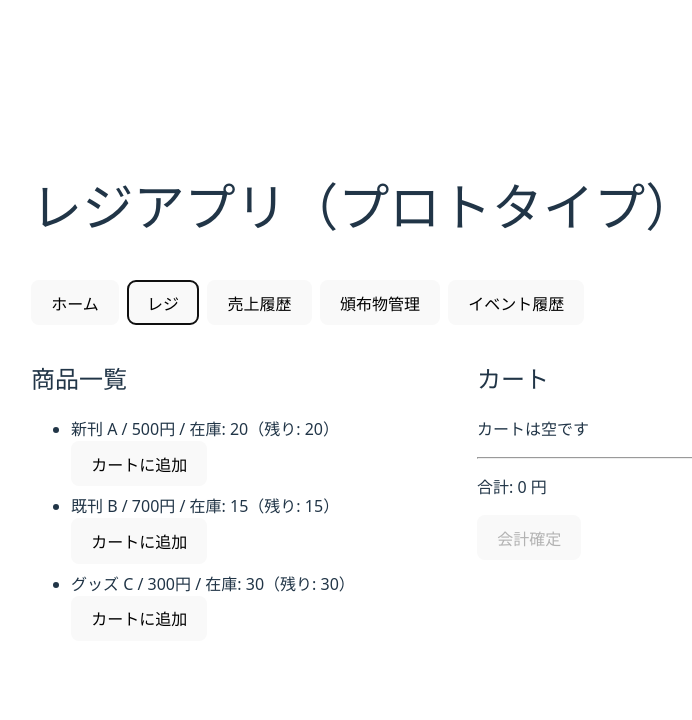
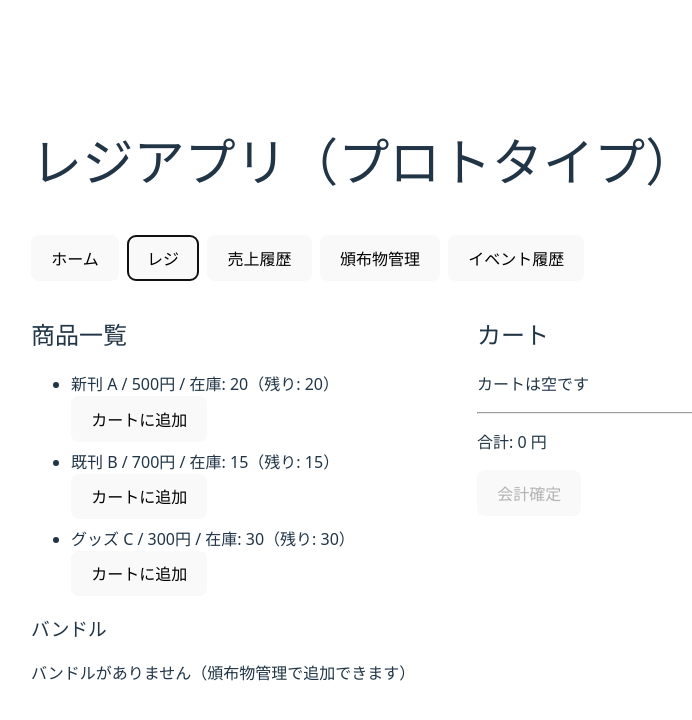
Before and after one commit to kei5o55/register, a React (Vite) app: page / in a window 1280 px wide. Both pictures are taken after a click on the button "レジ". Shown: the top 720 px of the page, without its empty margins (175-867 px from the left). Built offline with nearby package versions, Linux system fonts and the light colour scheme.

Commit message:
バンドル機能の改良
バンドルでの頒布数をレジ・売上履歴に表示するようにしました

```diff
--- a/src/App.tsx
+++ b/src/App.tsx
@@ -58,6 +58,8 @@ function App() {
   const selectedEventSalesForDetail = selectedEvent ? sales.filter(s => s.eventId === selectedEvent.id) : [];
   const currentEvent =currentEventId ? events.find(e => e.id === currentEventId) ?? null : null;
 
+  const [bundleCart, setBundleCart] = useState<BundleCartItem[]>([]);
+  type BundleCartItem = { bundleId: string; quantity: number };
 
   useEffect(() => {//商品データの保存(itemsが変化したときに実行)
     saveItems(items);
@@ -84,6 +86,20 @@ function App() {
       return prev.slice(0, -1);
     });
   };
+
+  const handleAddBundleToCart = (bundleId: string) => {
+    setBundleCart((prev) => {
+      const existing = prev.find((b) => b.bundleId === bundleId);
+      if (existing) {
+        return prev.map((b) =>
+          b.bundleId === bundleId ? { ...b, quantity: b.quantity + 1 } : b
+        );
+      }
+      return [...prev, { bundleId, quantity: 1 }];
+    });
+  };
+
+  const getBundleById = (id: string) => bundles.find((b) => b.id === id)!;
 
   const handleAddBundle = (name: string, lines: BundleLine[], price: number) => {
     const newBundle: Bundle = {
@@ -127,20 +143,91 @@ function App() {
     });
   };
 
-  const totalPrice = cart.reduce((sum, c) => {
+  const totalPrice =
+    cart.reduce((sum, c) => {
       const item = getItemById(c.itemId);
       return sum + item.price * c.quantity;
+    }, 0)
+    +
+    bundleCart.reduce((sum, bc) => {
+      const bundle = getBundleById(bc.bundleId);
+      return sum + bundle.price * bc.quantity;
   }, 0);
 
 const handleCheckout = () => {
-    if (cart.length === 0) return;
 
-    if (!currentEventId){
+      // 単品もバンドルも空なら何もしない
+      if (cart.length === 0 && bundleCart.length === 0) return;
+
+      if (!currentEventId) {
         alert("イベントを選択してください");
         return;
       }
 
-    const total = totalPrice;
+      // --- ① 必要数を itemId ごとに集計（単品 + バンドル展開） ---
+      const required = new Map<string, number>();
+
+      // 単品
+      for (const c of cart) {
+        required.set(c.itemId, (required.get(c.itemId) ?? 0) + c.quantity);
+      }
+
+      // バンドル（中身を展開して必要数に加算）
+      for (const bc of bundleCart) {
+        const bundle = bundles.find((b) => b.id === bc.bundleId);
+        if (!bundle) continue;
+
+        for (const line of bundle.lines) {
+          const add = line.quantity * bc.quantity;
+          required.set(line.itemId, (required.get(line.itemId) ?? 0) + add);
+        }
+      }
+
+      // --- ② 在庫チェック（バンドル込み） ---
+      for (const [itemId, need] of required) {
+        const item = items.find((i) => i.id === itemId);
+        if (!item) continue; // 念のため
+
+        if (item.stock < need) {
+          alert(`在庫が足りません: ${item.name}\n必要: ${need} / 在庫: ${item.stock}`);
+          return;
+        }
+      }
+      // --- バンドル由来の内訳（itemIdごと）をスナップショット保存する ---
+      const bundleExpandedMap = new Map<string, { name: string; quantity: number }>();
+
+      for (const bc of bundleCart) {
+        const bundle = bundles.find((b) => b.id === bc.bundleId);
+        if (!bundle) continue;
+
+        for (const line of bundle.lines) {
+          const item = getItemById(line.itemId);
+
+          // バンドル1個あたり line.quantity 個入ってる × バンドル購入数
+          const add = line.quantity * bc.quantity;
+
+          const cur = bundleExpandedMap.get(line.itemId);
+          if (cur) {
+            cur.quantity += add;
+            // 名前は最新に寄せる（スナップショットとしては item.name でOK）
+            cur.name = item.name;
+          } else {
+            bundleExpandedMap.set(line.itemId, { name: item.name, quantity: add });
+          }
+        }
+      }
+
+      const bundleExpandedItems =
+        bundleExpandedMap.size > 0
+          ? Array.from(bundleExpandedMap.entries()).map(([itemId, v]) => ({
+              itemId,
+              name: v.name,
+              quantity: v.quantity,
+            }))
+          : undefined;
+
+
+      // --- ③ 売上データを作る（単品は items に、バンドルは bundles に保存） ---
       const now = new Date();
 
       const saleItems: SaleItem[] = cart.map((c) => {
@@ -153,28 +240,42 @@ function App() {
         };
       });
 
+      const saleBundles = bundleCart.map((bc) => ({
+        bundleId: bc.bundleId,
+        quantity: bc.quantity,
+      }));
+
+      const total = totalPrice; // ←すでに単品+バンドルの合計になってる前提
+
       const sale: Sale = {
         id: crypto.randomUUID(),
         datetime: now.toLocaleString(),
         total,
         items: saleItems,
-      eventId: currentEventId,//選択されたイベントID(紐づけ)
+        bundles: saleBundles.length > 0 ? saleBundles : undefined,
+        bundleExpandedItems, // ←追加
+        eventId: currentEventId,
       };
 
       setSales((prev) => [sale, ...prev]);
 
+      // --- ④ 在庫更新（required 分まとめて引く） ---
       const updatedItems = items.map((item) => {
-      const cartItem = cart.find((c) => c.itemId === item.id);
-      if (!cartItem) return item;
-      return {
-        ...item,
-        stock: item.stock - cartItem.quantity,
-      };
+        const need = required.get(item.id) ?? 0;
+        if (need === 0) return item;
+        return { ...item, stock: item.stock - need };
       });
 
       setItems(updatedItems);
+
+      // --- ⑤ カートを空にする ---
       setCart([]);
+      setBundleCart([]);
+
       alert(`合計金額: ${total} 円`);
+      console.log("saved sale (full)", JSON.stringify(sale, null, 2));
+
+
 };
 
   const handleChangeItemName = (id: string, name: string) => {
@@ -277,11 +378,15 @@ function App() {
       {screen === "register" && (
         <RegisterScreen
           items={items}
+          bundles={bundles}
           cart={cart}
+          bundleCart={bundleCart}
           totalPrice={totalPrice}
           onAddToCart={handleAddToCart}
-          onCheckout={handleCheckout}
+          onAddBundleToCart={handleAddBundleToCart}
+          onCheckout={handleCheckout} // ※ 会計は次ステップで bundle 対応する
           getItemById={getItemById}
+          getBundleById={getBundleById}
           getRemainingStock={getRemainingStock}
         />
       )}
@@ -300,6 +405,7 @@ function App() {
       {screen === "saleDetail" && selectedSale && (
         <SaleDetailScreen
           sale={selectedSale}
+          bundles={bundles}
           onBack={back}
           onDelete={() => {
             handleDeleteSale(selectedSale.id);
--- a/src/components/EventDetailScreen.tsx
+++ b/src/components/EventDetailScreen.tsx
@@ -36,14 +36,18 @@ export function EventDetailScreen({ event, sales, onBack }: Props) {
           <thead>
             <tr>
               <th>頒布物</th>
-              <th>個数</th>
+              <th>単品</th>
+              <th>バンドル</th>
+              <th>合計</th>
             </tr>
           </thead>
           <tbody>
             {report.items.map((it) => (
               <tr key={it.itemId}>
                 <td>{it.name}</td>
-                <td>{it.quantity}</td>
+                <td>{it.singleQuantity}</td>
+                <td>{it.bundleQuantity}</td>
+                <td>{it.totalQuantity}</td>
               </tr>
             ))}
           </tbody>
--- a/src/components/RegisterScreen.tsx
+++ b/src/components/RegisterScreen.tsx
@@ -1,23 +1,39 @@
 // src/components/RegisterScreen.tsx
-import type{ Item, CartItem } from "../types";
+import type{ Item, CartItem, Bundle } from "../types";
+
+type BundleCartItem = { bundleId: string; quantity: number };
 
 type RegisterProps = {
   items: Item[];
+  bundles: Bundle[];
+
   cart: CartItem[];
+  bundleCart: BundleCartItem[];
+
   totalPrice: number;
+
   onAddToCart: (itemId: string) => void;
+  onAddBundleToCart: (bundleId: string) => void;
+
   onCheckout: () => void;
+
   getItemById: (id: string) => Item;
-  getRemainingStock: (id: string) => number;
+  getBundleById: (id: string) => Bundle;
+
+  getRemainingStock: (itemId: string) => number;
 };
 
 export function RegisterScreen({
   items,
+  bundles,
   cart,
+  bundleCart,
   totalPrice,
   onAddToCart,
+  onAddBundleToCart,
   onCheckout,
   getItemById,
+  getBundleById,
   getRemainingStock,
 }: RegisterProps) {
   return (
@@ -43,6 +59,42 @@ export function RegisterScreen({
             );
           })}
         </ul>
+        <h3>バンドル</h3>
+          {bundles.length === 0 ? (
+            <p>バンドルがありません（頒布物管理で追加できます）</p>
+          ) : (
+            <table border={1} cellPadding={4} style={{ borderCollapse: "collapse", marginBottom: 16 }}>
+              <thead>
+                <tr>
+                  <th>バンドル名</th>
+                  <th>中身</th>
+                  <th>価格(円)</th>
+                  <th>操作</th>
+                </tr>
+              </thead>
+              <tbody>
+                {bundles.map((b) => (
+                  <tr key={b.id}>
+                    <td>{b.name}</td>
+                    <td>
+                      {b.lines.map((l, i) => {
+                        const item = getItemById(l.itemId);
+                        return (
+                          <div key={i}>
+                            {item.name} × {l.quantity}
+                          </div>
+                        );
+                      })}
+                    </td>
+                    <td>{b.price}</td>
+                    <td>
+                      <button onClick={() => onAddBundleToCart(b.id)}>カートに追加</button>
+                    </td>
+                  </tr>
+                ))}
+              </tbody>
+            </table>
+          )}
       </div>
 
       <div style={{ flex: 1 }}>
@@ -61,9 +113,22 @@ export function RegisterScreen({
             })}
           </ul>
         )}
+        {bundleCart.length > 0 && (
+            <>
+              <h4>バンドル</h4>
+              {bundleCart.map((bc) => {
+                const b = getBundleById(bc.bundleId);
+                return (
+                  <div key={bc.bundleId}>
+                    {b.name} × {bc.quantity}（{b.price * bc.quantity}円）
+                  </div>
+                );
+              })}
+            </>
+          )}
         <hr />
         <p>合計: {totalPrice} 円</p>
-        <button onClick={onCheckout} disabled={cart.length === 0}>
+        <button onClick={onCheckout} disabled={cart.length === 0 && bundleCart.length===0}>
           会計確定
         </button>
       </div>
--- a/src/components/SaleDetailScreen.tsx
+++ b/src/components/SaleDetailScreen.tsx
@@ -1,24 +1,39 @@
 // src/components/SaleDetailScreen.tsx
-import type { Sale } from "../types";
+import type { Sale, Bundle } from "../types";
 
 type SaleDetailProps = {
   sale: Sale;
+  bundles: Bundle[]; // ←追加
   onBack: () => void;
   onDelete: () => void;
 };
 
-export function SaleDetailScreen({ sale, onBack ,onDelete}: SaleDetailProps) {
+export function SaleDetailScreen({ sale, bundles, onBack, onDelete }: SaleDetailProps) {
+  const bundleLines = sale.bundles ?? [];
+  const expanded = sale.bundleExpandedItems ?? [];
+
+  const getBundleName = (bundleId: string) =>
+    bundles.find((b) => b.id === bundleId)?.name ?? `(不明なバンドル: ${bundleId})`;
+  const getBundleById = (bundleId: string) =>
+      bundles.find((b) => b.id === bundleId);
+
+  const calcBundleSubtotal = (bundleId: string, quantity: number) => {
+    const bundle = getBundleById(bundleId);
+    return bundle ? bundle.price * quantity : 0;
+  };
+
   return (
     <div>
       <h2>売上詳細</h2>
       <p>日時: {sale.datetime}</p>
       <p>合計金額: {sale.total} 円</p>
 
-      <h3>内訳</h3>
+      {/* 単品内訳 */}
+      <h3>内訳（単品）</h3>
       {sale.items.length === 0 ? (
-        <p>内訳データがありません</p>
+        <p>単品の内訳データがありません</p>
       ) : (
-        <table border={1} cellPadding={4} style={{ borderCollapse: "collapse" }}>
+        <table border={1} cellPadding={4} style={{ borderCollapse: "collapse", marginBottom: 16 }}>
           <thead>
             <tr>
               <th>頒布物</th>
@@ -40,12 +55,65 @@ export function SaleDetailScreen({ sale, onBack ,onDelete}: SaleDetailProps) {
         </table>
       )}
 
+      {/* バンドル購入（バンドル名×個数） */}
+      <h3>内訳（バンドル）</h3>
+      {bundleLines.length === 0 ? (
+        <p>バンドル購入はありません</p>
+      ) : (
+        <table border={1} cellPadding={4} style={{ borderCollapse: "collapse", marginBottom: 16 }}>
+          <thead>
+            <tr>
+              <th>バンドル</th>
+              <th>数量</th>
+              <th>金額</th>
+            </tr>
+          </thead>
+          <tbody>
+            {bundleLines.map((b) => {
+              const bundle = getBundleById(b.bundleId);
+              const subtotal = calcBundleSubtotal(b.bundleId, b.quantity);
+
+              return (
+                <tr key={b.bundleId}>
+                  <td>{bundle?.name ?? `(不明なバンドル)`}</td>
+                  <td>{b.quantity}</td>
+                  <td>{subtotal} 円</td>
+                </tr>
+              );
+            })}
+          </tbody>
+        </table>
+      )}
+
+      {/* バンドル展開内訳（Itemごとの数量：確定スナップショット） */}
+      <h3>内訳（バンドル内の頒布物）</h3>
+      {expanded.length === 0 ? (
+        <p>バンドル内訳データがありません</p>
+      ) : (
+        <table border={1} cellPadding={4} style={{ borderCollapse: "collapse" }}>
+          <thead>
+            <tr>
+              <th>頒布物</th>
+              <th>数量</th>
+            </tr>
+          </thead>
+          <tbody>
+            {expanded.map((it) => (
+              <tr key={it.itemId}>
+                <td>{it.name}</td>
+                <td>{it.quantity}</td>
+              </tr>
+            ))}
+          </tbody>
+        </table>
+      )}
+
       <button style={{ marginTop: 16 }} onClick={onBack}>
         戻る
       </button>
 
-      <button onClick={onDelete} style={{color: "red"}}>
-            この売り上げを削除
+      <button onClick={onDelete} style={{ color: "red", marginLeft: 8 }}>
+        この売り上げを削除
       </button>
     </div>
   );
--- a/src/domain/eventReport.ts
+++ b/src/domain/eventReport.ts
@@ -3,37 +3,59 @@ import type { Sale } from "../types";
 export type ItemSummary = {
   itemId: string;
   name: string;
-  quantity: number;
+  singleQuantity: number; // 単品
+  bundleQuantity: number; // バンドル
+  totalQuantity: number;  // 合計
 };
 
 export type EventReport = {
   totalSalesYen: number;
-  totalOrders: number;       // 売上件数
-  totalQuantity: number;     // 頒布数合計（全部の合計）
-  items: ItemSummary[];      // 頒布物ごとの合計
+  totalOrders: number;      // 売上件数
+  totalQuantity: number;    // 頒布数合計（単品+バンドル）
+  items: ItemSummary[];     // itemごとの単品/バンドル/合計
 };
 
 export function buildEventReport(eventSales: Sale[]): EventReport {
   const totalSalesYen = eventSales.reduce((sum, s) => sum + s.total, 0);
   const totalOrders = eventSales.length;
 
-  const map = new Map<string, ItemSummary>();
-  let totalQuantity = 0;
+  // itemId -> { name, single, bundle }
+  const map = new Map<
+    string,
+    { name: string; single: number; bundle: number }
+  >();
 
+  // 単品分
   for (const sale of eventSales) {
     for (const it of sale.items) {
-      totalQuantity += it.quantity;
-
-      const prev = map.get(it.itemId);
-      if (prev) {
-        prev.quantity += it.quantity;
-      } else {
-        map.set(it.itemId, { itemId: it.itemId, name: it.name, quantity: it.quantity });
-      }
+      const cur = map.get(it.itemId) ?? { name: it.name, single: 0, bundle: 0 };
+      cur.single += it.quantity;
+      cur.name = it.name; // 最新名で上書き（好みで固定でもOK）
+      map.set(it.itemId, cur);
     }
   }
 
-  const items = [...map.values()].sort((a, b) => b.quantity - a.quantity);
+  // バンドル分（会計時に確定保存した内訳）
+  for (const sale of eventSales) {
+    for (const it of sale.bundleExpandedItems ?? []) {
+      const cur = map.get(it.itemId) ?? { name: it.name, single: 0, bundle: 0 };
+      cur.bundle += it.quantity;
+      if (!cur.name) cur.name = it.name;
+      map.set(it.itemId, cur);
+    }
+  }
+
+  const items: ItemSummary[] = Array.from(map.entries()).map(([itemId, v]) => ({
+    itemId,
+    name: v.name,
+    singleQuantity: v.single,
+    bundleQuantity: v.bundle,
+    totalQuantity: v.single + v.bundle,
+  }));
+
+  items.sort((a, b) => b.totalQuantity - a.totalQuantity);
+
+  const totalQuantity = items.reduce((sum, x) => sum + x.totalQuantity, 0);
 
   return { totalSalesYen, totalOrders, totalQuantity, items };
 }
```
Also changed, not shown: src/types.ts (+15 -1 lines). Lines whose indentation alone changed are shown as unchanged.
